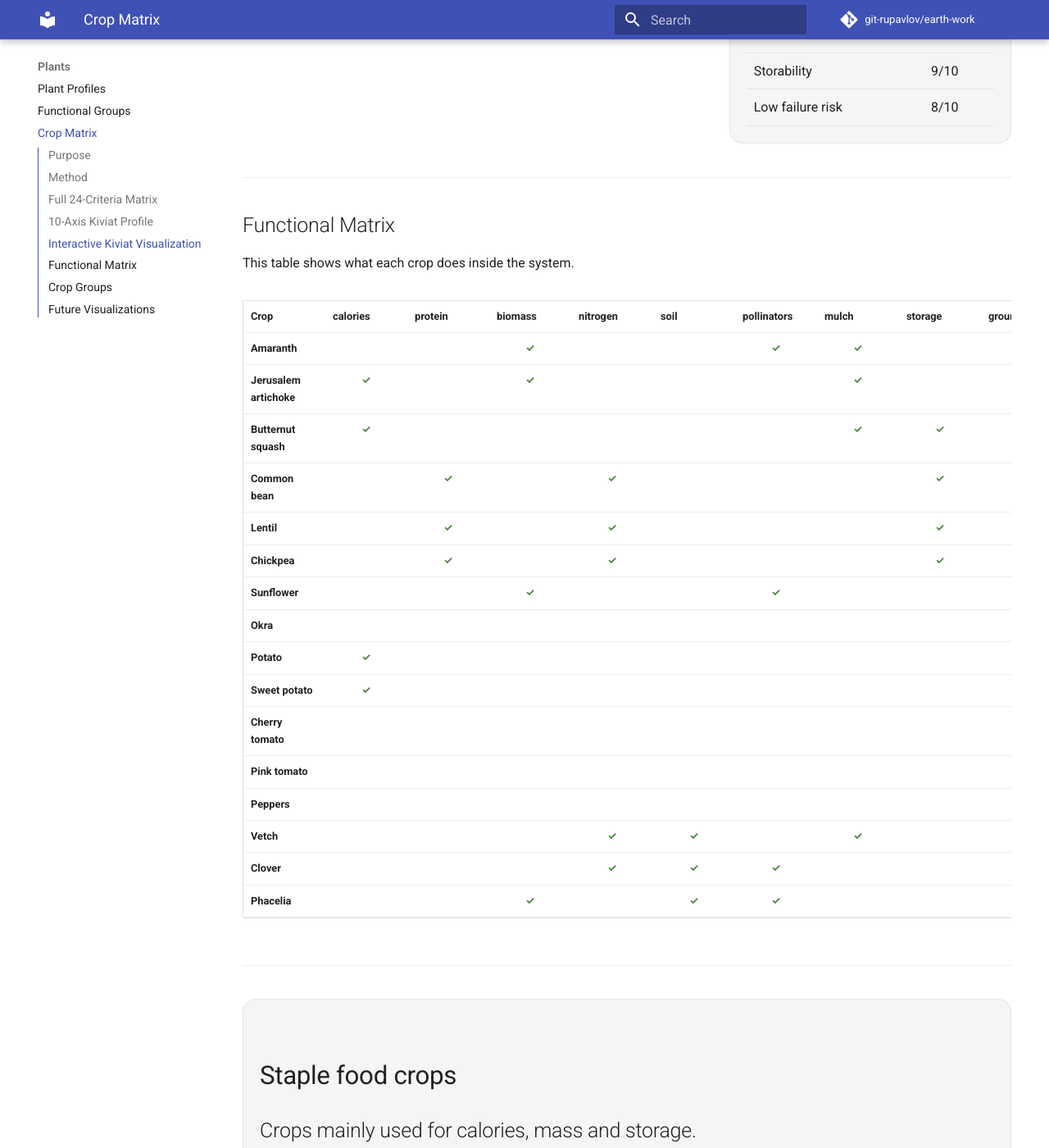
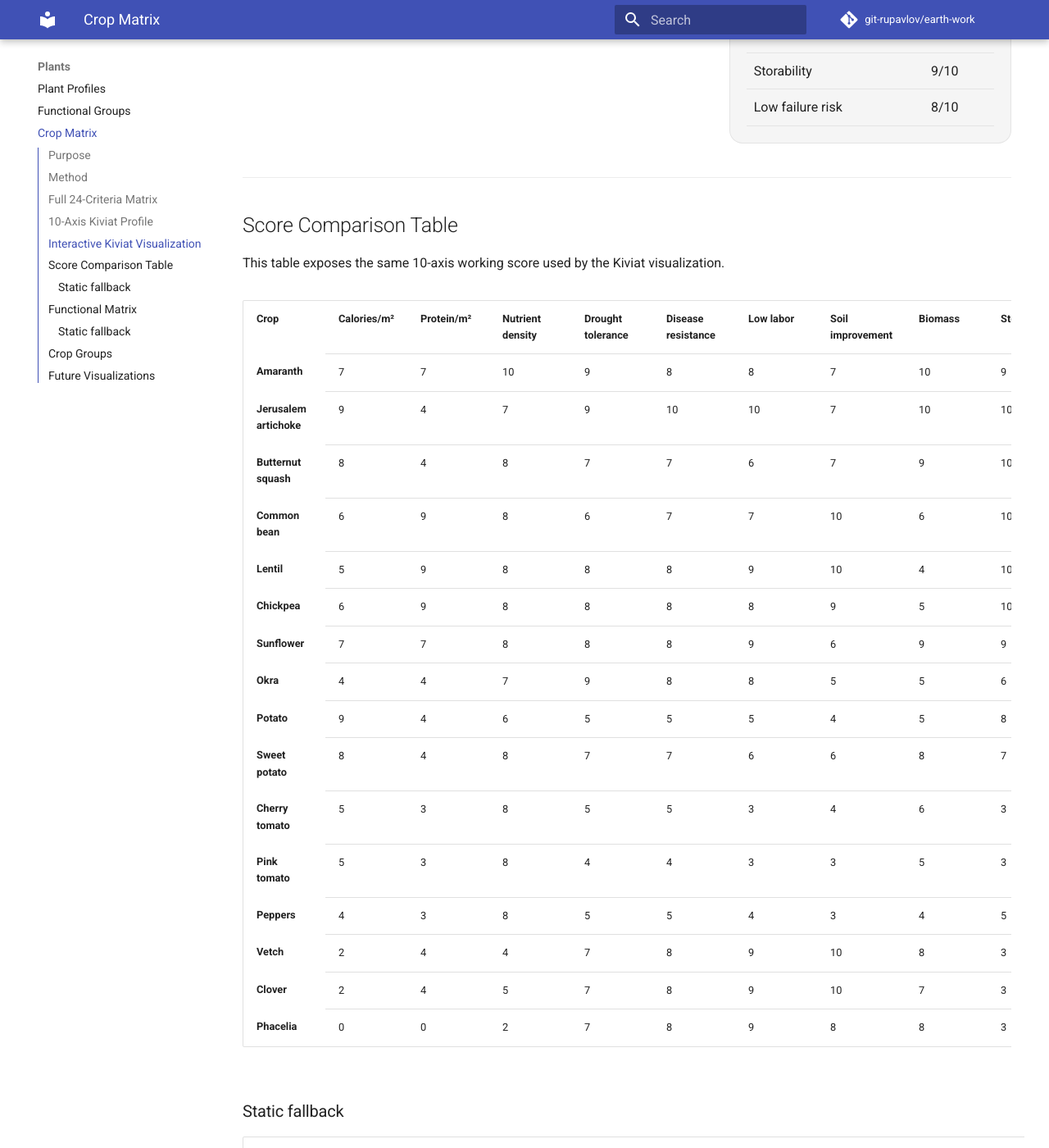
Before and after one commit to git-rupavlov/earth-work, an MkDocs documentation site: the page built from docs/plants/crop-matrix.md, in a window 1280 px wide and 1400 px high, scrolled down 2965 px. Shown: the whole window at 82% size. Built offline with MkDocs 1.6.1 and Material for MkDocs 9.7.7, drawn with Linux system fonts in a browser that asks for light colours; comment, search, counter and statistics services are not loaded; some of the changed text lies outside the part shown.

Commit message:
Add visible crop comparison tables

```diff
--- a/docs/plants/crop-matrix.md
+++ b/docs/plants/crop-matrix.md
@@ -80,6 +80,37 @@ The Kiviat chart uses a compact 10-criterion profile.
 
 ---
 
+## Score Comparison Table
+
+This table exposes the same 10-axis working score used by the Kiviat visualization.
+
+<div class="crop-table-wrap">
+  <table id="crop-score-comparison"></table>
+</div>
+
+### Static fallback
+
+| Crop | Calories/m² | Protein/m² | Nutrient density | Drought | Disease | Low labor | Soil | Biomass | Storage | Low risk |
+|---|---:|---:|---:|---:|---:|---:|---:|---:|---:|---:|
+| Amaranth | 7 | 7 | 10 | 9 | 8 | 8 | 7 | 10 | 9 | 8 |
+| Jerusalem artichoke | 9 | 4 | 7 | 9 | 10 | 10 | 7 | 10 | 10 | 10 |
+| Butternut squash | 8 | 4 | 8 | 7 | 7 | 6 | 7 | 9 | 10 | 7 |
+| Common bean | 6 | 9 | 8 | 6 | 7 | 7 | 10 | 6 | 10 | 7 |
+| Lentil | 5 | 9 | 8 | 8 | 8 | 9 | 10 | 4 | 10 | 8 |
+| Chickpea | 6 | 9 | 8 | 8 | 8 | 8 | 9 | 5 | 10 | 7 |
+| Sunflower | 7 | 7 | 8 | 8 | 8 | 9 | 6 | 9 | 9 | 8 |
+| Okra | 4 | 4 | 7 | 9 | 8 | 8 | 5 | 5 | 6 | 7 |
+| Potato | 9 | 4 | 6 | 5 | 5 | 5 | 4 | 5 | 8 | 6 |
+| Sweet potato | 8 | 4 | 8 | 7 | 7 | 6 | 6 | 8 | 7 | 6 |
+| Cherry tomato | 5 | 3 | 8 | 5 | 5 | 3 | 4 | 6 | 3 | 4 |
+| Pink tomato | 5 | 3 | 8 | 4 | 4 | 3 | 3 | 5 | 3 | 3 |
+| Peppers | 4 | 3 | 8 | 5 | 5 | 4 | 3 | 4 | 5 | 4 |
+| Vetch | 2 | 4 | 4 | 7 | 8 | 9 | 10 | 8 | 3 | 8 |
+| Clover | 2 | 4 | 5 | 7 | 8 | 9 | 10 | 7 | 3 | 8 |
+| Phacelia | 0 | 0 | 2 | 7 | 8 | 9 | 8 | 8 | 3 | 8 |
+
+---
+
 ## Functional Matrix
 
 This table shows what each crop does inside the system.
@@ -87,6 +118,21 @@ This table shows what each crop does inside the system.
 <div class="crop-table-wrap">
   <table id="crop-function-matrix"></table>
 </div>
+
+### Static fallback
+
+| Crop | Calories | Protein | Biomass | Nitrogen | Soil | Pollinators | Mulch | Storage | Ground cover |
+|---|---|---|---|---|---|---|---|---|---|
+| Amaranth |  |  | ✓ |  |  | ✓ | ✓ |  |  |
+| Jerusalem artichoke | ✓ |  | ✓ |  |  |  | ✓ |  |  |
+| Butternut squash | ✓ |  |  |  |  |  | ✓ | ✓ | ✓ |
+| Common bean |  | ✓ |  | ✓ |  |  |  | ✓ |  |
+| Lentil |  | ✓ |  | ✓ |  |  |  | ✓ |  |
+| Chickpea |  | ✓ |  | ✓ |  |  |  | ✓ |  |
+| Sunflower |  |  | ✓ |  |  | ✓ |  |  |  |
+| Vetch |  |  |  | ✓ | ✓ |  | ✓ |  |  |
+| Clover |  |  |  | ✓ | ✓ | ✓ |  |  | ✓ |
+| Phacelia |  |  | ✓ |  | ✓ | ✓ |  |  |  |
 
 ---
 
```
